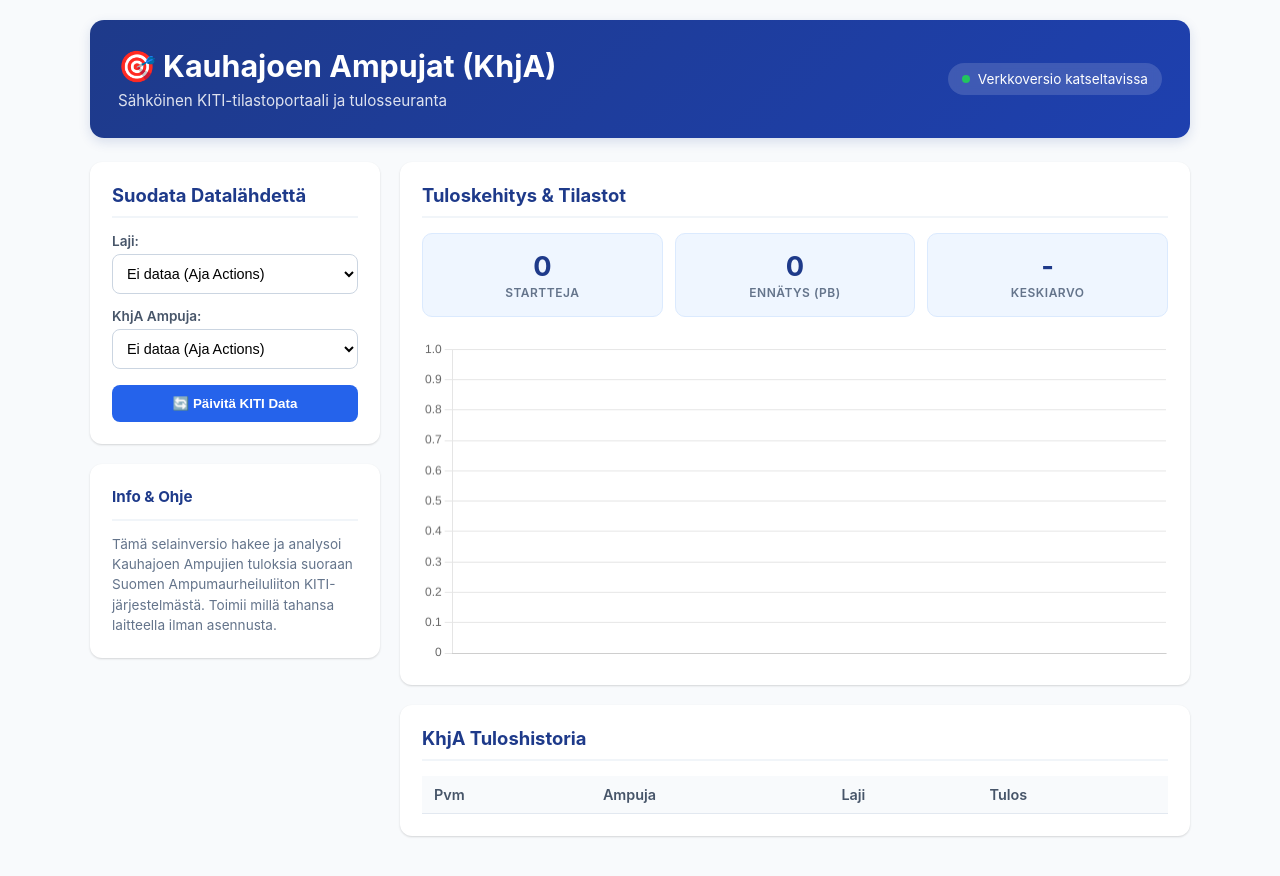
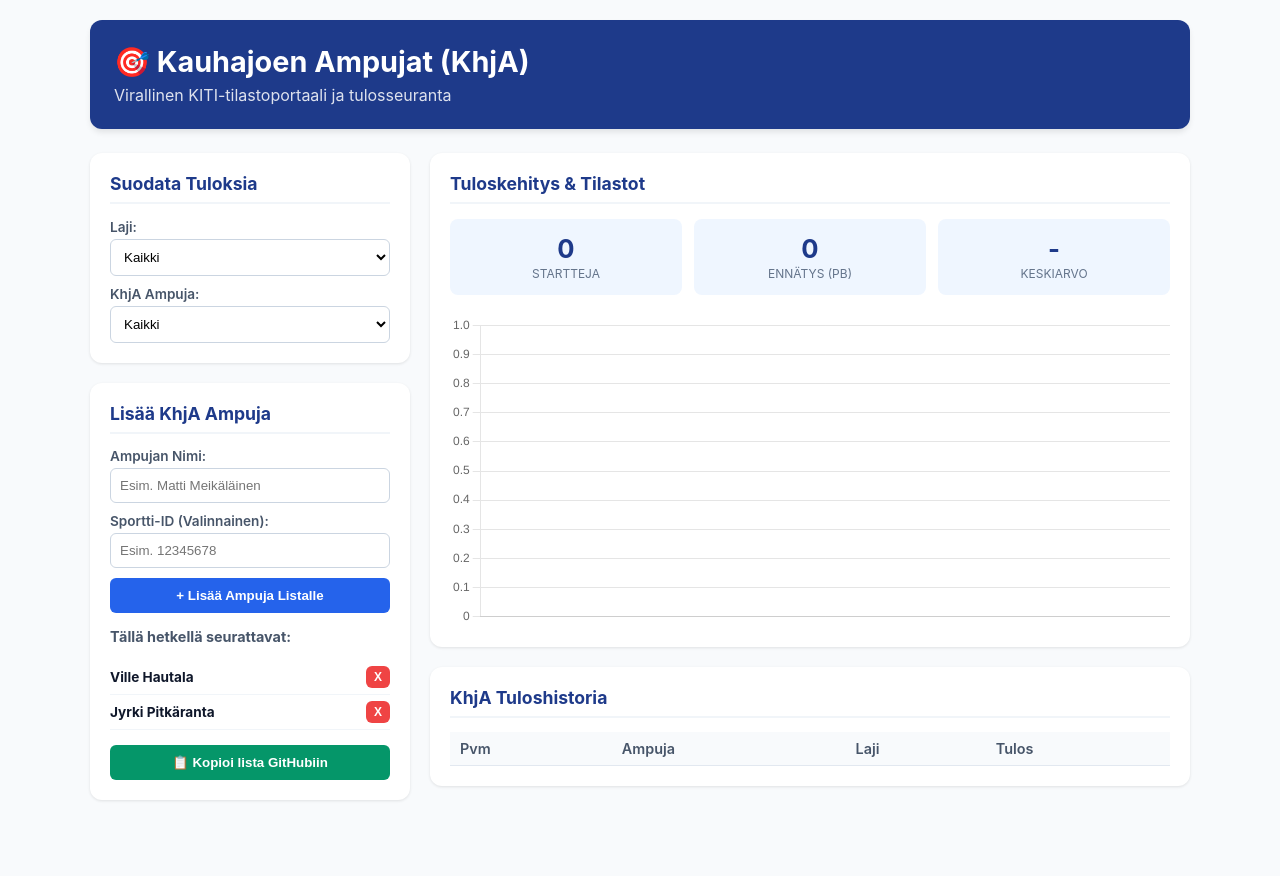
Before and after one commit to juhavir/khja-tilastot, a plain HTML site: page index.html in a window 1280 px wide. After the commit the page ends 840 px from the top, so only its background shows below. Drawn offline with nearby package versions, Linux system fonts and the light colour scheme.

Commit message:
Update index.html

```diff
--- a/index.html
+++ b/index.html
@@ -3,20 +3,19 @@
 <head>
     <meta charset="UTF-8">
     <meta name="viewport" content="width=device-width, initial-scale=1.0">
-    <title>KhjA - Kauhajoen Ampujat | KITI Tilastoportaali</title>
+    <title>KhjA - Kauhajoen Ampujat | KITI Tilastot</title>
     <script src="https://cdn.jsdelivr.net/npm/chart.js"></script>
     <style>
         :root {
             --primary: #1e3a8a;
             --primary-light: #2563eb;
-            --accent: #d97706;
             --bg: #f8fafc;
             --card-bg: #ffffff;
             --text: #0f172a;
         }
 
         body {
-            font-family: -apple-system, BlinkMacSystemFont, "Segoe UI", Roboto, Helvetica, Arial, sans-serif;
+            font-family: -apple-system, BlinkMacSystemFont, "Segoe UI", Roboto, sans-serif;
             background-color: var(--bg);
             color: var(--text);
             margin: 0;
@@ -26,34 +25,16 @@
         .container { max-width: 1100px; margin: 0 auto; }
 
         header {
-            background: linear-gradient(135deg, #1e3a8a 0%, #1e40af 100%);
+            background-color: var(--primary);
             color: white;
-            padding: 28px;
-            border-radius: 14px;
+            padding: 24px;
+            border-radius: 12px;
             margin-bottom: 24px;
-            box-shadow: 0 4px 12px rgba(30, 58, 138, 0.15);
-            display: flex;
-            justify-content: space-between;
-            align-items: center;
-            flex-wrap: wrap;
-            gap: 15px;
+            box-shadow: 0 4px 6px -1px rgba(0,0,0,0.1);
         }
 
-        header h1 { margin: 0; font-size: 1.9rem; font-weight: 700; }
-        header p { margin: 6px 0 0 0; opacity: 0.85; font-size: 0.95rem; }
-
-        .status-badge {
-            background-color: rgba(255, 255, 255, 0.15);
-            padding: 8px 14px;
-            border-radius: 20px;
-            font-size: 0.85rem;
-            backdrop-filter: blur(4px);
-            display: flex;
-            align-items: center;
-            gap: 8px;
-        }
-
-        .dot { width: 8px; height: 8px; background-color: #22c55e; border-radius: 50%; }
+        header h1 { margin: 0; font-size: 1.8rem; }
+        header p { margin: 6px 0 0 0; opacity: 0.85; }
 
         .grid {
             display: grid;
@@ -62,29 +43,28 @@
         }
 
         @media (min-width: 768px) {
-            .grid { grid-template-columns: 290px 1fr; }
+            .grid { grid-template-columns: 320px 1fr; }
         }
 
         .card {
             background: var(--card-bg);
-            padding: 22px;
+            padding: 20px;
             border-radius: 12px;
-            box-shadow: 0 1px 3px rgba(0,0,0,0.05), 0 1px 2px rgba(0,0,0,0.1);
+            box-shadow: 0 1px 3px rgba(0,0,0,0.1);
             margin-bottom: 20px;
         }
 
-        h2 { font-size: 1.15rem; margin-top: 0; color: var(--primary); border-bottom: 2px solid #f1f5f9; padding-bottom: 10px;}
+        h2 { font-size: 1.1rem; margin-top: 0; color: var(--primary); border-bottom: 2px solid #f1f5f9; padding-bottom: 8px;}
 
-        label { display: block; margin-top: 14px; font-weight: 600; font-size: 0.85rem; color: #475569; }
+        label { display: block; margin-top: 10px; font-weight: 600; font-size: 0.85rem; color: #475569; }
         select, input {
             width: 100%;
-            padding: 10px;
-            margin-top: 5px;
+            padding: 9px;
+            margin-top: 4px;
             border: 1px solid #cbd5e1;
-            border-radius: 8px;
+            border-radius: 6px;
             background-color: #fff;
             box-sizing: border-box;
-            font-size: 0.9rem;
         }
 
         button {
@@ -93,32 +73,33 @@
             color: white;
             font-weight: 600;
             border: none;
-            padding: 11px;
-            border-radius: 8px;
+            padding: 10px;
+            border-radius: 6px;
             cursor: pointer;
-            margin-top: 16px;
-            transition: background 0.2s;
+            margin-top: 10px;
         }
 
         button:hover { background-color: var(--primary); }
+
+        .btn-danger { background-color: #ef4444; margin-top: 0; padding: 4px 8px; font-size: 0.75rem; width: auto; }
+        .btn-danger:hover { background-color: #dc2626; }
 
         .stats-grid {
             display: grid;
             grid-template-columns: repeat(auto-fit, minmax(130px, 1fr));
             gap: 12px;
-            margin-bottom: 22px;
+            margin-bottom: 20px;
         }
 
         .stat-box {
             background: #eff6ff;
-            padding: 16px;
-            border-radius: 10px;
+            padding: 14px;
+            border-radius: 8px;
             text-align: center;
-            border: 1px solid #dbeafe;
         }
 
-        .stat-box .number { font-size: 1.7rem; font-weight: 700; color: var(--primary); }
-        .stat-box .label { font-size: 0.75rem; color: #64748b; margin-top: 2px; text-transform: uppercase; letter-spacing: 0.5px; font-weight: 600; }
+        .stat-box .number { font-size: 1.6rem; font-weight: bold; color: var(--primary); }
+        .stat-box .label { font-size: 0.75rem; color: #64748b; margin-top: 2px; text-transform: uppercase; }
 
         table {
             width: 100%;
@@ -127,29 +108,32 @@
             font-size: 0.9rem;
         }
 
-        th, td { padding: 10px 12px; text-align: left; border-bottom: 1px solid #e2e8f0; }
+        th, td { padding: 8px 10px; text-align: left; border-bottom: 1px solid #e2e8f0; }
         th { background-color: #f8fafc; color: #475569; font-weight: 600; }
-        tr:hover { background-color: #f1f5f9; }
+
+        .ampuja-lista-item {
+            display: flex;
+            justify-content: space-between;
+            align-items: center;
+            padding: 6px 0;
+            border-bottom: 1px solid #f1f5f9;
+            font-size: 0.85rem;
+        }
     </style>
 </head>
 <body>
 
 <div class="container">
     <header>
-        <div>
-            <h1>🎯 Kauhajoen Ampujat (KhjA)</h1>
-            <p>Sähköinen KITI-tilastoportaali ja tulosseuranta</p>
-        </div>
-        <div class="status-badge">
-            <span class="dot"></span> Verkkoversio katseltavissa
-        </div>
+        <h1>🎯 Kauhajoen Ampujat (KhjA)</h1>
+        <p>Virallinen KITI-tilastoportaali ja tulosseuranta</p>
     </header>
 
     <div class="grid">
-        <!-- Vasen sarake: Valikot -->
+        <!-- Vasen sarake -->
         <div>
             <div class="card">
-                <h2>Suodata Datalähdettä</h2>
+                <h2>Suodata Tuloksia</h2>
 
                 <label for="lajiSelect">Laji:</label>
                 <select id="lajiSelect" onchange="paivitaNakyma()">
@@ -160,17 +144,27 @@
                 <select id="ampujaSelect" onchange="paivitaNakyma()">
                     <option value="Kaikki">Kaikki ampujat</option>
                 </select>
-
-                <button onclick="lataaKitiData(true)">🔄 Päivitä KITI Data</button>
             </div>
 
-            <div class="card" style="font-size: 0.85rem; color: #64748b; line-height: 1.5;">
-                <h2 style="font-size: 0.95rem;">Info & Ohje</h2>
-                Tämä selainversio hakee ja analysoi Kauhajoen Ampujien tuloksia suoraan Suomen Ampumaurheiluliiton KITI-järjestelmästä. Toimii millä tahansa laitteella ilman asennusta.
+            <!-- UUSI: Ampujien lisäys suoraan sivustolla -->
+            <div class="card">
+                <h2>Lisää KhjA Ampuja</h2>
+                <label for="uusiNimi">Ampujan Nimi:</label>
+                <input type="text" id="uusiNimi" placeholder="Esim. Matti Meikäläinen">
+
+                <label for="uusiId">Sportti-ID (Valinnainen):</label>
+                <input type="text" id="uusiId" placeholder="Esim. 12345678">
+
+                <button onclick="lisaaAmpuja()">+ Lisää Ampuja Listalle</button>
+
+                <h3 style="font-size: 0.9rem; margin-top: 15px; color: #475569;">Tällä hetkellä seurattavat:</h3>
+                <div id="ampujatContainer"></div>
+
+                <button onclick="kopioiJson()" style="background-color: #059669; margin-top: 15px;">📋 Kopioi lista GitHubiin</button>
             </div>
         </div>
 
-        <!-- Oikea sarake: Graafit ja taulukot -->
+        <!-- Oikea sarake -->
         <div>
             <div class="card">
                 <h2>Tuloskehitys & Tilastot</h2>
@@ -204,9 +198,7 @@
                             <th>Tulos</th>
                         </tr>
                     </thead>
-                    <tbody id="tulosTaulukko">
-                        <!-- Täytetään dynaamisesti -->
-                    </tbody>
+                    <tbody id="tulosTaulukko"></tbody>
                 </table>
             </div>
         </div>
@@ -215,33 +207,65 @@
 
 <script>
 let tulosData = [];
+let ampujatData = JSON.parse(localStorage.getItem("khja_ampujat")) || [
+    { nimi: "Ville Hautala", sportti_id: "" },
+    { nimi: "Jyrki Pitkäranta", sportti_id: "" }
+];
 let myChart = null;
 
 async function lataaData() {
     try {
-        // Luetaan automaation generoima data.json
         const response = await fetch('data.json?v=' + new Date().getTime());
-        if (!response.ok) throw new Error("data.json ei löydy");
-        tulosData = await response.json();
+        if (response.ok) {
+            tulosData = await response.json();
+        }
     } catch (e) {
-        console.log("Dataa ei löytynyt vielä, näytetään tyhjä tila:", e);
-        tulosData = [];
+        console.log("Ei automaattidataa vielä saatavilla.");
     }
     alustaSovellus();
 }
 
 function alustaSovellus() {
     paivitaValikot();
+    paivitaAmpujatLista();
     paivitaNakyma();
 }
 
+function paivitaAmpujatLista() {
+    const container = document.getElementById("ampujatContainer");
+    container.innerHTML = ampujatData.map((a, index) => `
+        <div class="ampuja-lista-item">
+            <span><b>${a.nimi}</b> ${a.sportti_id ? '(' + a.sportti_id + ')' : ''}</span>
+            <button class="btn-danger" onclick="poistaAmpuja(${index})">X</button>
+        </div>
+    `).join("");
+    localStorage.setItem("khja_ampujat", JSON.stringify(ampujatData));
+}
+
+function lisaaAmpuja() {
+    const nimi = document.getElementById("uusiNimi").value.trim();
+    const id = document.getElementById("uusiId").value.trim();
+
+    if (!nimi) { alert("Syötä vähintään ampujan nimi!"); return; }
+
+    ampujatData.push({ nimi: nimi, sportti_id: id });
+    document.getElementById("uusiNimi").value = "";
+    document.getElementById("uusiId").value = "";
+    paivitaAmpujatLista();
+}
+
+function poistaAmpuja(index) {
+    ampujatData.splice(index, 1);
+    paivitaAmpujatLista();
+}
+
+function kopioiJson() {
+    const jsonStr = JSON.stringify(ampujatData, null, 2);
+    navigator.clipboard.writeText(jsonStr);
+    alert("Ampujalisa kopioitu leikepöydälle! Voit liittää sen GitHubiin 'ampujat.json'-tiedostoon.");
+}
+
 function paivitaValikot() {
-    if (!tulosData || tulosData.length === 0) {
-        document.getElementById("lajiSelect").innerHTML = '<option value="Kaikki">Ei dataa (Aja Actions)</option>';
-        document.getElementById("ampujaSelect").innerHTML = '<option value="Kaikki">Ei dataa (Aja Actions)</option>';
-        return;
-    }
-
     const lajit = ["Kaikki", ...new Set(tulosData.map(d => d.laji))];
     const ampujat = ["Kaikki", ...new Set(tulosData.map(d => d.ampuja))];
 
```
